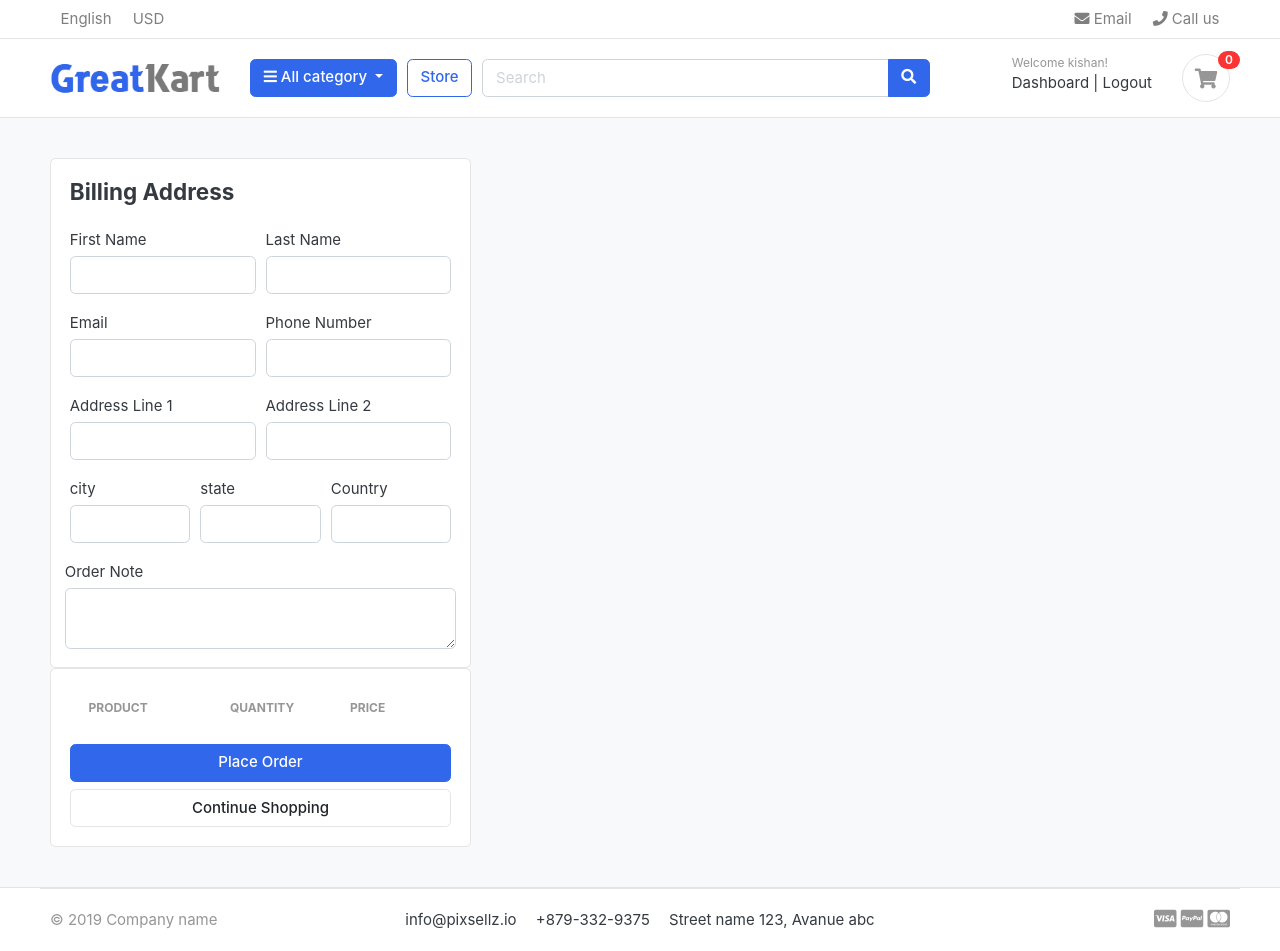
After one commit to kishanworking/ecommerce, a Django app: page /cart/checkout/ in a window 1280 px wide. The commit adds this page. Run offline with Django 3.2, Linux system fonts and the light colour scheme; a user stored in the database is signed in; data comes from the database, SQL or seed files in the repository; both versions use the stored data as it was after the commit; lists and menus that the app fills with data are empty; some libraries are stand-ins or nearby versions; some web fonts are replaced.

Commit message:
card_variations

```diff
--- a/carts_app/models.py
+++ b/carts_app/models.py
@@ -1,5 +1,5 @@
 from django.db import models
-from store_app.models import Product
+from store_app.models import Product, Variation
 # Create your models here.
 
 class Cart(models.Model):
@@ -12,6 +12,7 @@ class Cart(models.Model):
 
 class CartItem(models.Model):
     product = models.ForeignKey(Product, on_delete=models.CASCADE)
+    variations = models.ManyToManyField(Variation, blank=True)  #one card can have many color and size
     cart    = models.ForeignKey(Cart, on_delete=models.CASCADE)
     quantity = models.IntegerField()
     is_active = models.BooleanField(default=True)
@@ -19,5 +20,5 @@ class CartItem(models.Model):
     def sub_total(self):
         return self.product.price * self.quantity
 
-    def __str__(self):
+    def __unicode__(self):
         return self.product
--- a/carts_app/urls.py
+++ b/carts_app/urls.py
@@ -5,4 +5,8 @@ urlpatterns = [
     path('add_cart/<int:product_id>/', views.add_cart, name='add_cart'),
     path('remove_cart/<int:product_id>/', views.remove_cart, name='remove_cart'),
     path('remove_cart_item/<int:product_id>/', views.remove_cart_item, name='remove_cart_item'),
+
+    path('checkout/', views.checkout, name='checkout'),
+
+
 ]
--- a/carts_app/views.py
+++ b/carts_app/views.py
@@ -1,8 +1,10 @@
 from django.http import HttpResponse
 from django.shortcuts import render, redirect, get_object_or_404
-from store_app.models import Product
+from store_app.models import Product, Variation
 from .models import Cart, CartItem
 from django.core.exceptions import ObjectDoesNotExist
+
+from django.contrib.auth.decorators import login_required
 # Create your views here.
 
 # put product without login also in card sections
@@ -16,6 +18,22 @@ def _card_id(request):
 # add perticular item to card
 def add_cart(request, product_id):
     product = Product.objects.get(id=product_id)  #get the product
+    product_variation = []
+    if request.method == 'POST':
+        # for geting size and color of product from url
+        for item in request.POST:
+            key = item
+            value = request.POST[key]
+
+            try:
+                variation = Variation.objects.get(product=product, variation_category__iexact=key, variation_value__iexact=value)
+                # ------
+                product_variation.append(variation)
+            except:
+                pass
+        # size = request.GET['size']
+
+
     try:
         cart = Cart.objects.get(cart_id=_card_id(request)) #get the cart using the cart_id present in the session
     except Cart.DoesNotExist:
@@ -26,6 +44,11 @@ def add_cart(request, product_id):
 
     try:
         cart_item = CartItem.objects.get(product=product, cart=cart)
+        # --------variation card select
+        if len(product_variation) > 0:
+            cart_item.variations.clear() #each time new color and size will be taken
+            for item in product_variation:
+                cart_item.variations.add(item)
         cart_item.quantity += 1  # cart_item.quantitity = cart_item.quantity + 1
         cart_item.save()
     except CartItem.DoesNotExist:
@@ -34,6 +57,11 @@ def add_cart(request, product_id):
             quantity = 1,
             cart = cart,
         )
+        # --------variation card select
+        if len(product_variation) > 0:
+            cart_item.variations.clear()
+            for item in product_variation:
+                cart_item.variations.add(item)
         cart_item.save()
     # return HttpResponse(cart_item.product)
     # exit()
@@ -90,3 +118,33 @@ def cart(request, total=0, quantity=0, cart_items=None):
         'grand_total': grand_total,
     }
     return render(request, 'store/cart.html', context)
+
+
+
+
+# creating checkout page
+@login_required(login_url='login')
+def checkout(request, total=0, quantity=0, cart_items=None):
+    try:
+        tax=0
+        grand_total=0
+        cart = Cart.objects.get(cart_id=_card_id(request))
+        cart_items = CartItem.objects.filter(cart=cart, is_active=True)
+        for cart_item in cart_items:
+            total += (cart_item.product.price * cart_item.quantity)
+            quantity += cart_item.quantity
+        tax = (2 * total)/100
+        grand_total = total + tax
+
+
+    except ObjectDoesNotExist:
+        pass
+
+    context = {
+        'total' : total,
+        'quantity': quantity,
+        'cart_items': cart_items,
+        'tax'       : tax,
+        'grand_total': grand_total,
+    }
+    return render(request, 'store/checkout.html', context)
--- a/greatkart/settings.py
+++ b/greatkart/settings.py
@@ -25,7 +25,7 @@ SECRET_KEY = 's=cmpmf4likqgo@)jxo2b7(h8scn)3vrxjv3l2#5be)og)j%q0'
 # SECURITY WARNING: don't run with debug turned on in production!
 DEBUG = True
 
-ALLOWED_HOSTS = []
+ALLOWED_HOSTS = ['*']
 
 
 # Application definition
--- a/templates/home.html
+++ b/templates/home.html
@@ -31,7 +31,7 @@
 		<div class="card card-product-grid">
 			<a href="{{ i.get_url }}" class="img-wrap"> <img src="{{ i.images.url }}"> </a>
 			<figcaption class="info-wrap">
-				<a href="./product-detail.html" class="title">{{i.product_name}}</a>
+				<a href="{{ i.get_url }}" class="title">{{i.product_name}}</a>
 				<div class="price mt-1">$ {{ i.price }}</div> <!-- price-wrap.// -->
 			</figcaption>
 		</div>
--- /dev/null
+++ b/templates/store/checkout.html
@@ -0,0 +1,148 @@
+{% extends "base.html" %}
+{% load static %}
+
+
+{% block content %}
+
+
+<section class="section-content padding-y bg">
+    <div class="container">
+
+    <!-- ============================ COMPONENT 1 ================================= -->
+
+    <div class="row">
+      <form action="" method="POST">
+      {% csrf_token %}
+        <aside class="col-lg-6">
+            <div class="card">
+                <div class="card-body">
+                <h4 class="card-title mb-4">Billing Address</h4>
+
+
+                  <div class="form-row">
+                    <div class="col form-group">
+                        <label for="">First Name</label>
+                        <input type="text" name="first_name" class="form-control" required>
+                    </div>
+                    <div class="col form-group">
+                        <label for="">Last Name</label>
+                        <input type="text" name="last_name" class="form-control" required>
+                    </div>
+                  </div>
+
+                  <div class="form-row">
+                    <div class="col form-group">
+                        <label for="">Email</label>
+                        <input type="email" name="email" class="form-control" required>
+                    </div>
+                    <div class="col form-group">
+                        <label for="">Phone Number</label>
+                        <input type="text" name="phone" class="form-control" required>
+                    </div>
+                  </div>
+
+                  <div class="form-row">
+                    <div class="col form-group">
+                        <label for="">Address Line 1</label>
+                        <input type="text" name=" address_line_1 " class="form-control" required>
+                    </div>
+                    <div class="col form-group">
+                        <label for="">Address Line 2</label>
+                        <input type="text" name=" address_line_2 " class="form-control">
+                    </div>
+                  </div>
+
+                  <div class="form-row">
+                    <div class="col form-group">
+                        <label for="">city</label>
+                        <input type="text" name="city" class="form-control" required>
+                    </div>
+                    <div class="col form-group">
+                        <label for="">state</label>
+                        <input type="text" name="state" class="form-control" required>
+                    </div>
+                    <div class="col form-group">
+                        <label for="">Country</label>
+                        <input type="text" name="country" class="form-control" required>
+                    </div>
+                  </div>
+
+                  <div class="form-row">
+
+                        <label for="">Order Note</label>
+                        <textarea name="order_note" class="form-control" rows="2"></textarea>
+
+                  </div>
+
+
+                </div>
+            </div> <!-- card.// -->
+        </aside> <!-- col.// -->
+
+
+
+        <aside class="col-lg-6">
+            <div class="card">
+                <div class="card-body">
+
+                    <table class="table table-borderless table-shopping-cart">
+                        <thead class="text-muted">
+                        <tr class="small text-uppercase">
+                          <th scope="col">Product</th>
+                          <th scope="col" width="120">Quantity</th>
+                          <th scope="col" width="120">Price</th>
+
+                        </tr>
+                        </thead>
+                        <tbody>
+
+
+
+
+                        {% for i in cart_items %}
+                        <tr>
+                            <td>
+                                <figure class="itemside align-items-center">
+                                    <div class="aside"><img src="{{ i.product.images.url }}" class="img-sm"></div>
+                                    <figcaption class="info">
+                                        <a href="{{ i.product.get_url }}" class="title text-dark">{{ i.product.product_name }}</a>
+                                        <p class="text-muted small">Color: 25 Mpx <br> Size: Canon</p>
+                                    </figcaption>
+                                </figure>
+                            </td>
+
+                            <td>
+                                 <label for="">{{i.quantity}}</label>
+                            </td>
+
+                            <td>
+                                <div class="price-wrap">
+                                    <var class="price">$ {{i.sub_total}} </var>
+                                    <small class="text-muted"> $ {{ i.product.price}} </small>
+                                </div> <!-- price-wrap .// -->
+                            </td>
+
+                        </tr>
+                        {% endfor %}
+
+                        </tbody>
+                        </table>
+
+
+                    <button type="submit" name="submit" class="btn btn-primary btn-block">Place Order</button>
+                    <a href="{% url 'store' %}" class="btn btn-light btn-block">Continue Shopping</a>
+
+                </div> <!-- card-body.// -->
+            </div> <!-- card.// -->
+
+        </aside> <!-- col.// -->
+
+      </form>
+    </div> <!-- row.// -->
+
+    <!-- ============================ COMPONENT 1 END .// ================================= -->
+
+    </div> <!-- container .//  -->
+    </section>
+
+{% endblock %}
```
Also changed, not shown: carts_app/admin.py (+11 -2 lines), store_app/admin.py (+8 -1 lines), store_app/models.py (+29 -0 lines), store_app/views.py (+6 -6 lines), templates/store/cart.html (+9 -3 lines), templates/store/product_detail.html (+36 -23 lines), accounts_app/migrations/0002_alter_account_is_active.py (added), carts_app/migrations/0002_cartitem_variations.py (added), db.sqlite3, greatkart/urls.py (line endings or trailing spaces), media/photo/products/Mavi_jeans.jpg (added), store_app/migrations/0002_variation.py (added).
